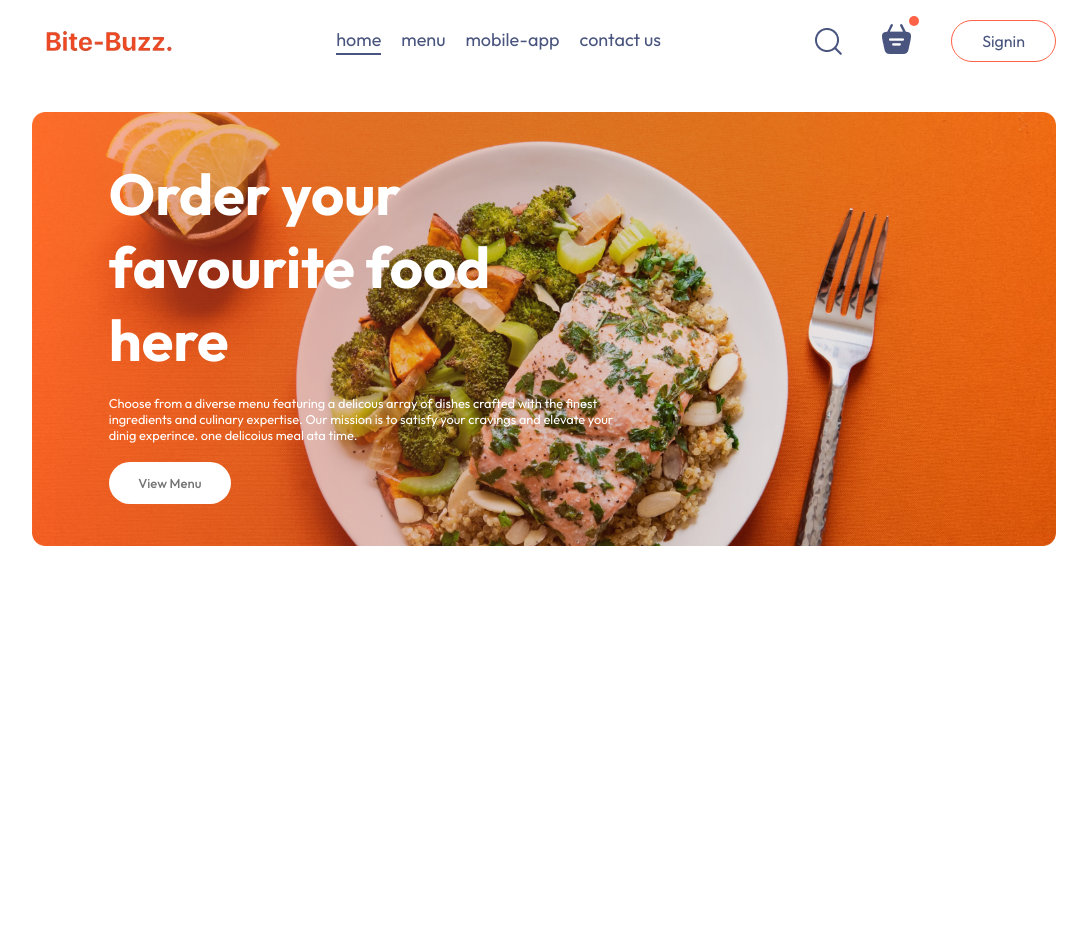
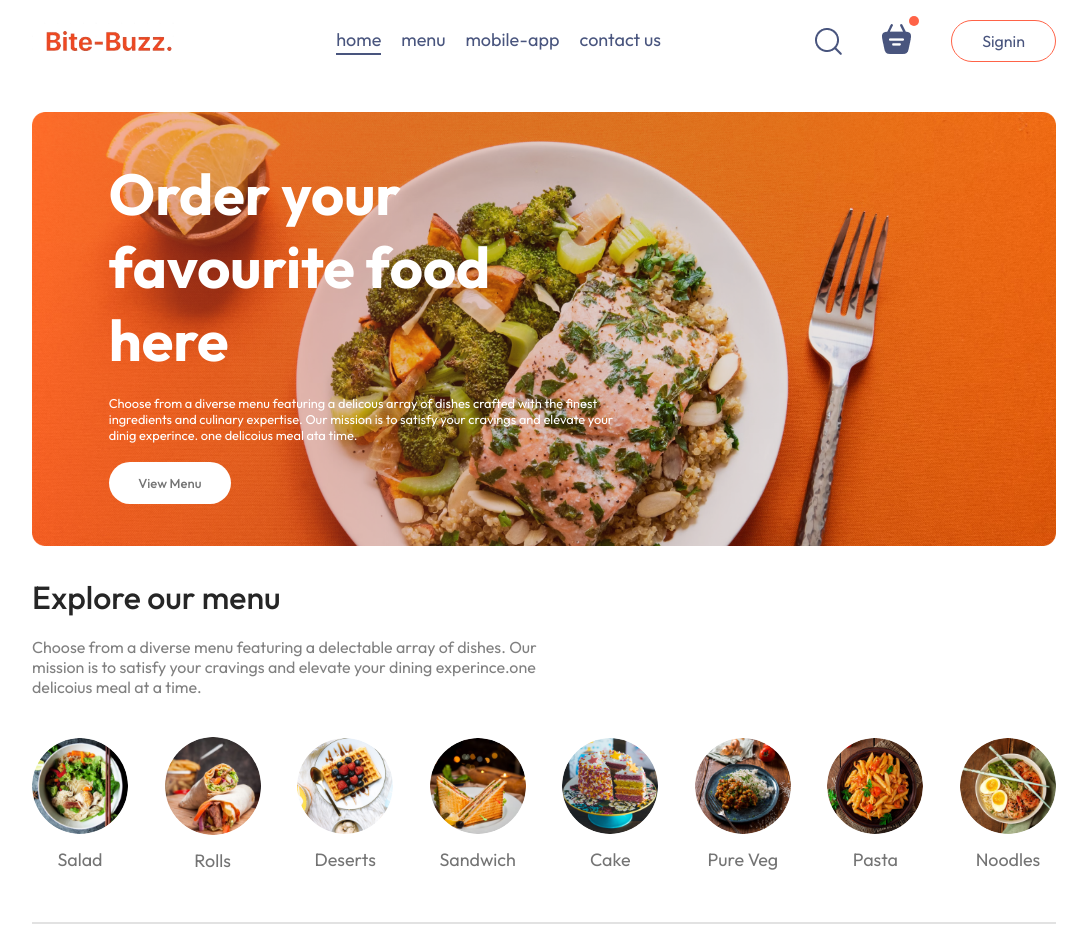
Before and after one commit to sari-rahul/BiteBuzz, a React (Create React App) app: page / in a window 1280 px wide. Shown: the whole page, without its empty margins (96-1183 px from the left). Before the commit the page ends 800 px from the top, so only its background shows below. Built offline with nearby package versions, Linux system fonts and the light colour scheme.

Commit message:
Add Explore-menu component

```diff
--- /dev/null
+++ b/src/components/ExploreMenu/ExploreMenu.css
@@ -0,0 +1,48 @@
+.explore-menu{
+    display: flex;
+    flex-direction: column;
+    gap: 20px;
+}
+.explore-menu h1{
+    font-weight: 500;
+    color: #262626;
+}
+.explore-menu-text{
+     max-width: 50%;
+     color: #808080;
+}
+.explore-menu-list{
+    display: flex;
+    justify-content: space-between;
+    align-items: center;
+    gap: 30px;
+    text-align: center;
+    margin:20px 0px;
+    overflow-x: scroll;
+}
+.explore-menu-list::-webkit-scrollbar{
+    display: none;
+}
+.explore-menu-list-item img{
+    width:7.5vw;
+    min-width: 80px;
+    cursor: pointer;
+    border-radius: 50%;
+    transition: 0.2s;
+}
+.explore-menu-list-item p{
+    margin-top: 10px;
+    color: #747474;
+    font-size: max(1.4vw,16px);
+    cursor: pointer;
+}
+.explore-menu hr{
+    margin:10px 0px;
+    height:2px;
+    background-color: #e2e2e2;
+    border: none;
+}
+.explore-menu-list-item .active{
+    border:4px solid tomato;
+    padding: 2px;
+}
--- /dev/null
+++ b/src/components/ExploreMenu/ExploreMenu.js
@@ -0,0 +1,29 @@
+import React from 'react';
+import './ExploreMenu.css';
+import { menu_list } from '../../assets/assets';
+
+const ExploreMenu = ({category,setCategory}) => {
+  return (
+    <div className='explore-menu' id='explore-menu'>
+      <h1>Explore our menu</h1>
+      <p className='explore-menu-text'>
+        Choose from a diverse menu featuring a delectable array of dishes.
+        Our mission is to satisfy your cravings and elevate your dining
+        experince.one delicoius meal at a time.
+      </p>
+      <div className="explore-menu-list">
+        {menu_list.map((item,index)=>{
+            return (
+                <div onClick={()=>setCategory(prev =>prev=== item.menu_name?"All":item.menu_name)} key={index} className="explore-menu-list-item">
+                    <img className={category===item.menu_name?'active':''} src={item.menu_image} alt="" />
+                    <p>{item.menu_name}</p>
+                </div>
+            )
+        })}
+      </div>
+      <hr />
+    </div>
+  )
+}
+
+export default ExploreMenu
--- a/src/pages/Home/Home.js
+++ b/src/pages/Home/Home.js
@@ -1,11 +1,15 @@
-import React from 'react';
+import React, { useState } from 'react';
 import './Home.css'
 import Header from '../../components/Header/Header';
+import ExploreMenu from '../../components/ExploreMenu/ExploreMenu';
 
 const Home = () => {
+    const[category,setCategory] = useState('All')
+
   return (
     <div>
      <Header/>
+     <ExploreMenu category={category} setCategory={setCategory}/>
     </div>
   )
 }
```
